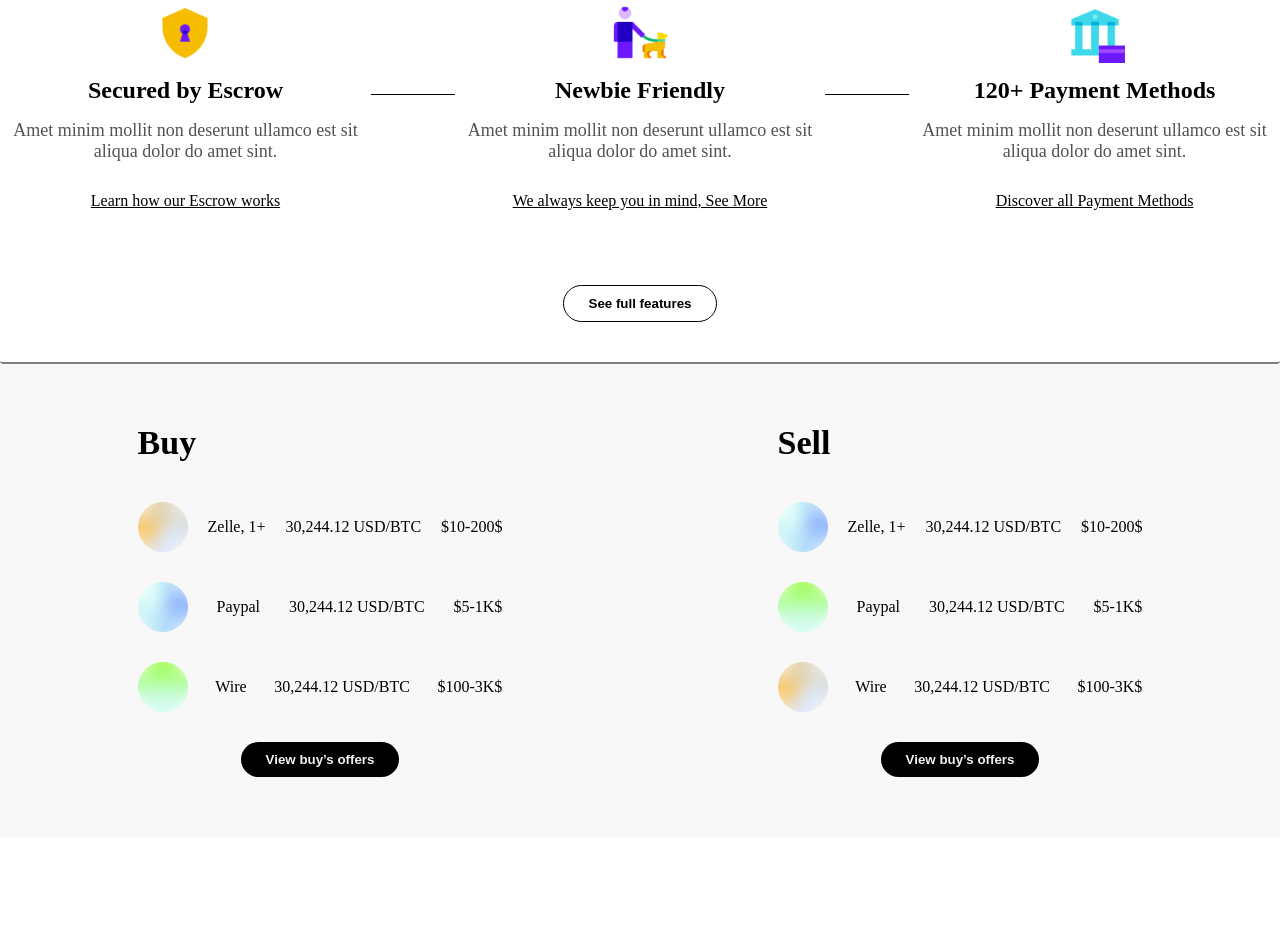
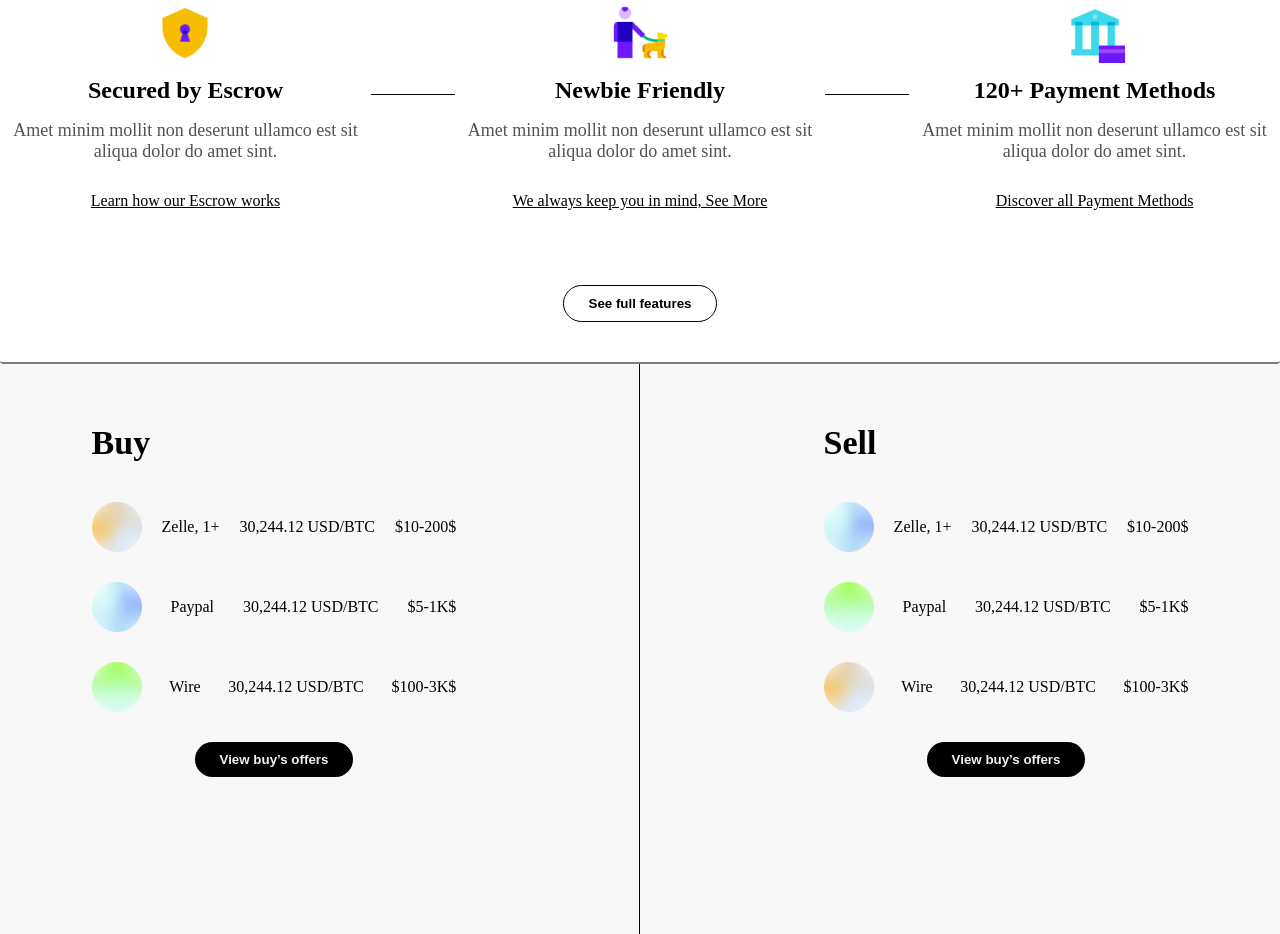
Before and after one commit to shakil-devcraft/helloswaps, a plain HTML site: page index.html in a window 1280 px wide. Shown: the part 1150-2084 px from the top of the page. Before the commit the page ends 1987 px from the top, so only its background shows below. Drawn offline with Linux system fonts and the light colour scheme.

Commit message:
buy sell features responsive ok

```diff
--- a/index.html
+++ b/index.html
@@ -122,7 +122,7 @@
     <!-- buy & sell section of info -->
     <section class="buy_sell_info">
         <div class="info_box">
-            <div class="info_content vertical_line">
+            <div class="info_content">
                 <h2>Buy</h2>
                 <div class="info_gap">
                     <div class="info_margin">
@@ -149,7 +149,7 @@
                 </div>
             </div>
 
-            <!-- <div class="vertical_line"></div> -->
+            <div class="vertical_line"></div>
 
             <div class="info_content">
                 <h2>Sell</h2>
--- a/style.css
+++ b/style.css
@@ -300,13 +300,15 @@ a{
 /* buy sell info css */
 .buy_sell_info{
     background-color: #F8F8F8;
+    overflow: hidden;
 
     .info_box{
         display: flex;
         justify-content: space-around;
-        padding: 60px 0;
 
         .info_content{
+            padding-top: 60px;
+
             & h2{
                 font-size: 34px;
                 color: #000;
@@ -352,6 +354,13 @@ a{
                     color: #000;
                 }
             }
+        }
+
+        .vertical_line{
+            width: 1px;
+            height: 90vh;
+            background: #000;
+            margin-top: -150px;
         }
     }
 }
@@ -457,6 +466,8 @@ a{
             padding: 60px 16px;
 
             .info_content{
+                padding-top: 40px;
+
                 & h2{
                     font-size: 20px;
                 }
@@ -471,6 +482,10 @@ a{
                     }
                 }
             }
+
+            .vertical_line{
+                display: none;
+            }
         }
     }
 }
```
